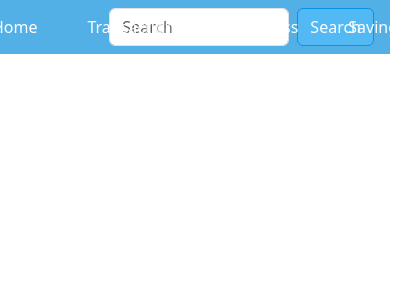
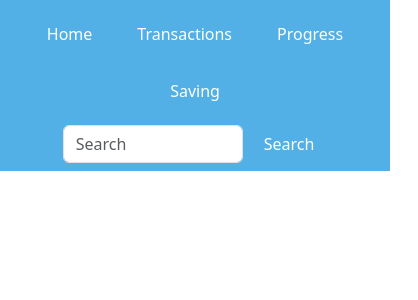
Before and after one commit to jn80808/FEStar, an Angular app: page / in a window 390 px wide. Shown: the top 300 px of the page, 418 px wide, since content can reach past the window. Built offline with nearby package versions, Linux system fonts and the light colour scheme.

Commit message:
[JN]-Update

```diff
--- a/src/app/core/components/navbar/navbar.css
+++ b/src/app/core/components/navbar/navbar.css
@@ -1,15 +1,7 @@
-body {
-  margin: 0;
-  padding: 0;
-  font-size: 16px;
-}
+/* ========================= */
+/* Main Navbar */
+/* ========================= */
 
-
-/* <!------------------------->
-<!-- Top Navigation Bar -->
-<!-------------------------> */
-
-/* Main Navbar */
 .navbar {
   display: flex;
   align-items: center;
@@ -22,7 +14,10 @@ body {
   box-sizing: border-box;
 }
 
-/* Navigation Links - Truly Centered */
+/* ========================= */
+/* Navigation Links */
+/* ========================= */
+
 .nav-links {
   position: absolute;
   left: 50%;
@@ -31,8 +26,7 @@ body {
   display: flex;
   align-items: center;
   justify-content: center;
-
-  gap: 10px;
+  gap: 5px;
 
   list-style: none;
   margin: 0;
@@ -55,11 +49,10 @@ body {
   background-color: #4CAF50;
 }
 
-/* <!------------------------->
-<!-- Search Bar -->
-<!-------------------------> */
+/* ========================= */
+/* Search */
+/* ========================= */
 
-/* Search Form on the Right */
 .search-form {
   display: flex;
   align-items: center;
@@ -78,8 +71,8 @@ body {
 
 .search-button {
   color: white !important;
-  background-color: #52b9f5 !important;
-  border: 1px solid #0b92e6 !important;
+  background-color: #52b0e6 !important;
+  border: 1px solid #52b0e6 !important;
 }
 
 .search-button:hover {
@@ -87,3 +80,31 @@ body {
   background-color: #0b92e6 !important;
   border-color: #0b92e6 !important;
 }
+
+
+/* ========================= */
+/* Tablet / Mobile */
+/* ========================= */
+@media (max-width: 926px) {
+  .navbar {
+    flex-direction: column;
+    justify-content: center;
+  }
+
+  .nav-links {
+    position: static;
+    transform: none;
+
+    display: flex;
+    justify-content: center;
+    flex-wrap: wrap;
+
+    width: 100%;
+  }
+
+  .search-form {
+    width: 100%;
+    justify-content: center;
+    margin: 8px 0 0 0;
+  }
+}
--- a/src/app/core/components/navbar/navbar.html
+++ b/src/app/core/components/navbar/navbar.html
@@ -1,5 +1,4 @@
 <nav class="navbar">
-
 
     <!-- Navigation Links -->
     <ul class="nav-links">
```
Lines whose indentation alone changed are shown as unchanged.
